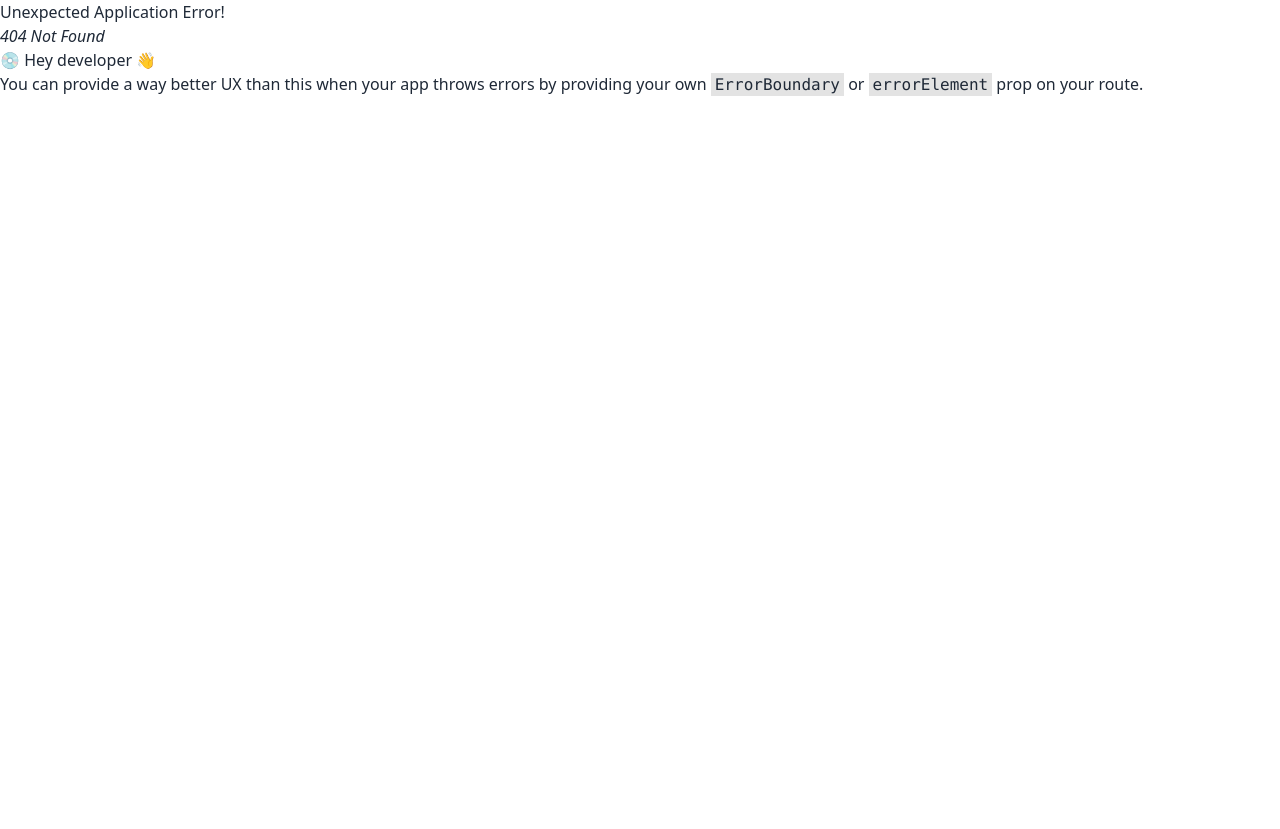
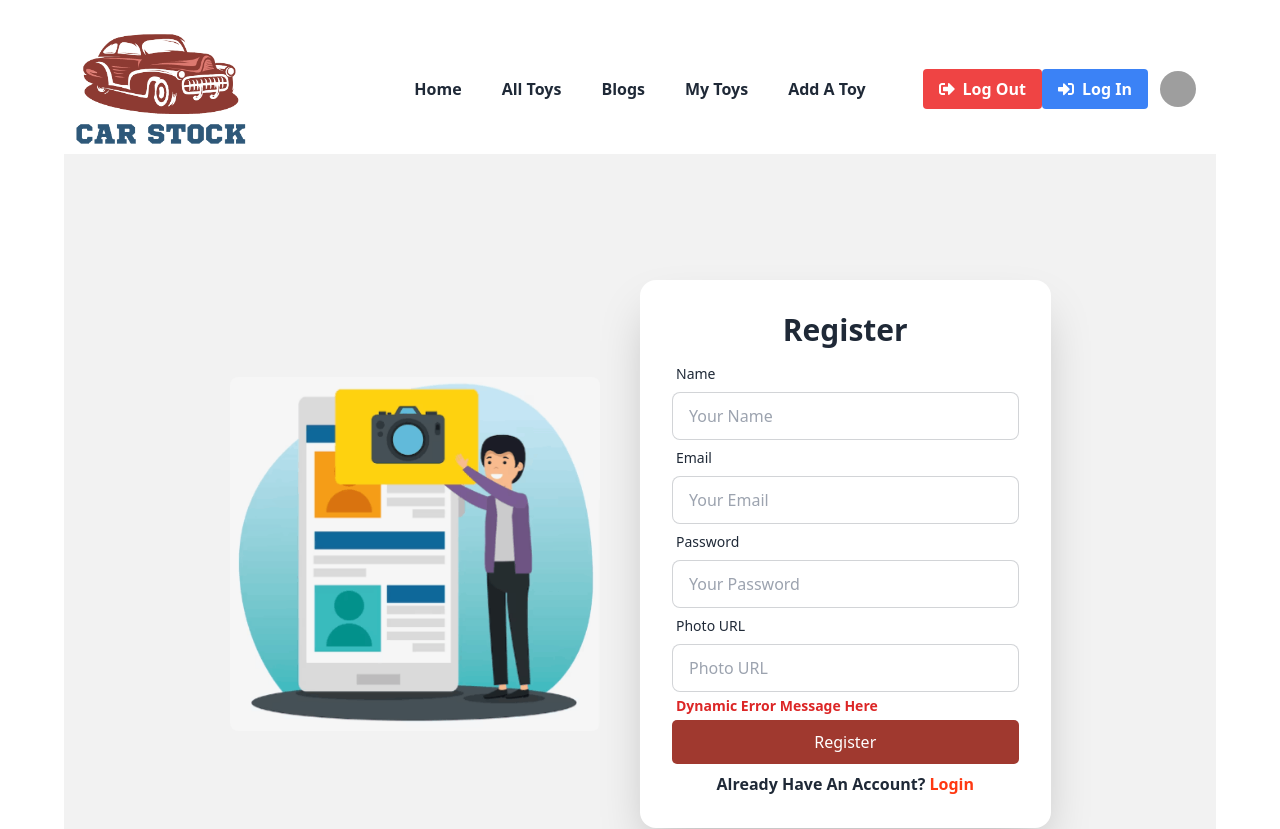
Before and after one commit to yasinarafat4/car-stock-client, a React (Vite) app: page /register in a window 1280 px wide. Before the commit this address had no page. Shown: the top 829 px of the page. Before the commit the page ends 800 px from the top, so only its background shows below. Built offline with nearby package versions, Linux system fonts and the light colour scheme; grey boxes are pictures that could not be loaded.

Commit message:
register form added

```diff
--- /dev/null
+++ b/src/pages/AddToy/AddToy.jsx
@@ -0,0 +1,9 @@
+const AddToy = () => {
+  return (
+    <div>
+      <h2>Add Your Favorite Toy</h2>
+    </div>
+  );
+};
+
+export default AddToy;
--- /dev/null
+++ b/src/pages/Login/Login.css
@@ -0,0 +1,14 @@
+.btn-login {
+  padding: 10px 15px;
+  color: #ffffff;
+  background-color: #a0392f;
+  border-radius: 5px;
+}
+
+.btn-login:hover {
+  padding: 10px 15px;
+  color: #ffffff;
+  background-color: #ca3325;
+  border-radius: 5px;
+  transition: 0.3s;
+}
--- a/src/pages/Login/Login.jsx
+++ b/src/pages/Login/Login.jsx
@@ -1,19 +1,30 @@
 import { Link } from "react-router-dom";
 import { FcGoogle } from "react-icons/fc";
 import loginImg from "../../assets/images/login/login-img.png";
+import "./Login.css";
 
 const Login = () => {
   return (
     <div className="hero min-h-screen bg-base-200">
-      <div className="hero-content flex-col lg:flex-row">
-        <div className="text-center lg:text-left w-1/2">
-          <img src={loginImg} alt="" />
+      <div className="hero-content flex-col lg:flex-row gap-10">
+        <div className="w-full lg:w-1/2">
+          <div className="flex ">
+            <div className="m-auto">
+              <div className="aspect-w-2 aspect-h-3">
+                <img
+                  className="rounded-lg object-cover"
+                  src={loginImg}
+                  alt=""
+                />
+              </div>
+            </div>
+          </div>
         </div>
         <div className="card flex-shrink-0 w-full lg:w-1/2 shadow-2xl bg-base-100 ">
           <div className="card-body">
             <h1 className="text-center text-3xl font-bold">Login</h1>
             <form>
-              <div className="form-control">
+              <div className="form-control ">
                 <label className="label">
                   <span className="label-text">Email</span>
                 </label>
@@ -36,13 +47,10 @@ const Login = () => {
                   className="input input-bordered"
                   required
                 />
-                <label className="label">
-                  <a href="#" className="label-text-alt link link-hover">
-                    Forgot password?
-                  </a>
-                </label>
               </div>
-              <p className="text-red-600 text-sm m-1 font-semibold"></p>
+              <p className="text-red-600 text-sm m-1 font-semibold">
+                Dynamic Error Message Here
+              </p>
               <div className="form-control">
                 <input className="btn-login" type="submit" value="Login" />
               </div>
@@ -52,18 +60,18 @@ const Login = () => {
                 <div className="divider">Or Sign In with</div>
               </div>
               <div className="flex justify-center items-center gap-4 mt-3 mb-3">
-                <button style={{ backgroundColor: "blue" }}>
+                <button className="btn btn-primary normal-case gap-2">
                   <FcGoogle
-                    className="rounded-full"
+                    className="rounded-full text-lg"
                     style={{ backgroundColor: "white" }}
                   />{" "}
                   Login with Google{" "}
                 </button>
               </div>
-              <h2>
+              <h2 className="font-semibold">
                 Have not any account?{" "}
                 <Link to="/register">
-                  <span className="font-semibold text-[#FF3811]">Register</span>
+                  <span className="text-[#FF3811]">Register</span>
                 </Link>{" "}
               </h2>
             </div>
--- /dev/null
+++ b/src/pages/MyToys/MyToys.jsx
@@ -0,0 +1,9 @@
+const MyToys = () => {
+  return (
+    <div>
+      <h2>Here is My toys</h2>
+    </div>
+  );
+};
+
+export default MyToys;
--- /dev/null
+++ b/src/pages/Registration/Registration.css
@@ -0,0 +1,14 @@
+.btn-register {
+  padding: 10px 15px;
+  color: #ffffff;
+  background-color: #a0392f;
+  border-radius: 5px;
+}
+
+.btn-register:hover {
+  padding: 10px 15px;
+  color: #ffffff;
+  background-color: #ca3325;
+  border-radius: 5px;
+  transition: 0.3s;
+}
--- a/src/pages/Registration/Registration.jsx
+++ b/src/pages/Registration/Registration.jsx
@@ -1,7 +1,98 @@
+import { Link } from "react-router-dom";
+import registerImg from "../../assets/images/register/register-img.png";
+import "./Registration.css";
+
 const Registration = () => {
   return (
-    <div>
-      <h2>This is Registration Page</h2>
+    <div className="hero min-h-screen bg-base-200">
+      <div className="hero-content flex-col lg:flex-row gap-10">
+        <div className="w-full lg:w-1/2">
+          <div className="flex ">
+            <div className="m-auto">
+              <div className="aspect-w-2 aspect-h-3">
+                <img
+                  className="rounded-lg object-cover"
+                  src={registerImg}
+                  alt=""
+                />
+              </div>
+            </div>
+          </div>
+        </div>
+        <div className="card flex-shrink-0 w-full lg:w-1/2 shadow-2xl bg-base-100 ">
+          <div className="card-body">
+            <h1 className="text-center text-3xl font-bold">Register</h1>
+            <form>
+              <div className="form-control ">
+                <label className="label">
+                  <span className="label-text">Name</span>
+                </label>
+                <input
+                  type="text"
+                  name="name"
+                  placeholder="Your Name"
+                  className="input input-bordered"
+                  required
+                />
+              </div>
+              <div className="form-control ">
+                <label className="label">
+                  <span className="label-text">Email</span>
+                </label>
+                <input
+                  type="email"
+                  name="email"
+                  placeholder="Your Email"
+                  className="input input-bordered"
+                  required
+                />
+              </div>
+              <div className="form-control">
+                <label className="label">
+                  <span className="label-text">Password</span>
+                </label>
+                <input
+                  type="password"
+                  name="password"
+                  placeholder="Your Password"
+                  className="input input-bordered"
+                  required
+                />
+              </div>
+              <div className="form-control">
+                <label className="label">
+                  <span className="label-text">Photo URL</span>
+                </label>
+                <input
+                  type="url"
+                  name="photo"
+                  placeholder="Photo URL"
+                  className="input input-bordered"
+                  required
+                />
+              </div>
+              <p className="text-red-600 text-sm m-1 font-semibold">
+                Dynamic Error Message Here
+              </p>
+              <div className="form-control">
+                <input
+                  className="btn-register"
+                  type="submit"
+                  value="Register"
+                />
+              </div>
+            </form>
+            <div className="text-center font-semibold">
+              <h2>
+                Already Have An Account?{" "}
+                <Link to="/login">
+                  <span className="font-semibold text-[#FF3811]">Login</span>
+                </Link>{" "}
+              </h2>
+            </div>
+          </div>
+        </div>
+      </div>
     </div>
   );
 };
--- a/src/pages/Shared/NavigationBar/NavigationBar.jsx
+++ b/src/pages/Shared/NavigationBar/NavigationBar.jsx
@@ -12,7 +12,7 @@ const NavigationBar = () => {
         </NavLink>
       </li>
       <li>
-        <NavLink to="/allToys" activeClassName="active">
+        <NavLink to="/alltoys" activeClassName="active">
           All Toys
         </NavLink>
       </li>
@@ -22,12 +22,12 @@ const NavigationBar = () => {
         </NavLink>
       </li>
       <li>
-        <NavLink to="/myToys" activeClassName="active">
+        <NavLink to="/mytoys" activeClassName="active">
           My Toys
         </NavLink>
       </li>
       <li>
-        <NavLink to="/addToys" activeClassName="active">
+        <NavLink to="/addtoys" activeClassName="active">
           Add A Toy
         </NavLink>
       </li>
```
Also changed, not shown: src/Routes/Routes.jsx (+12 -2 lines).
